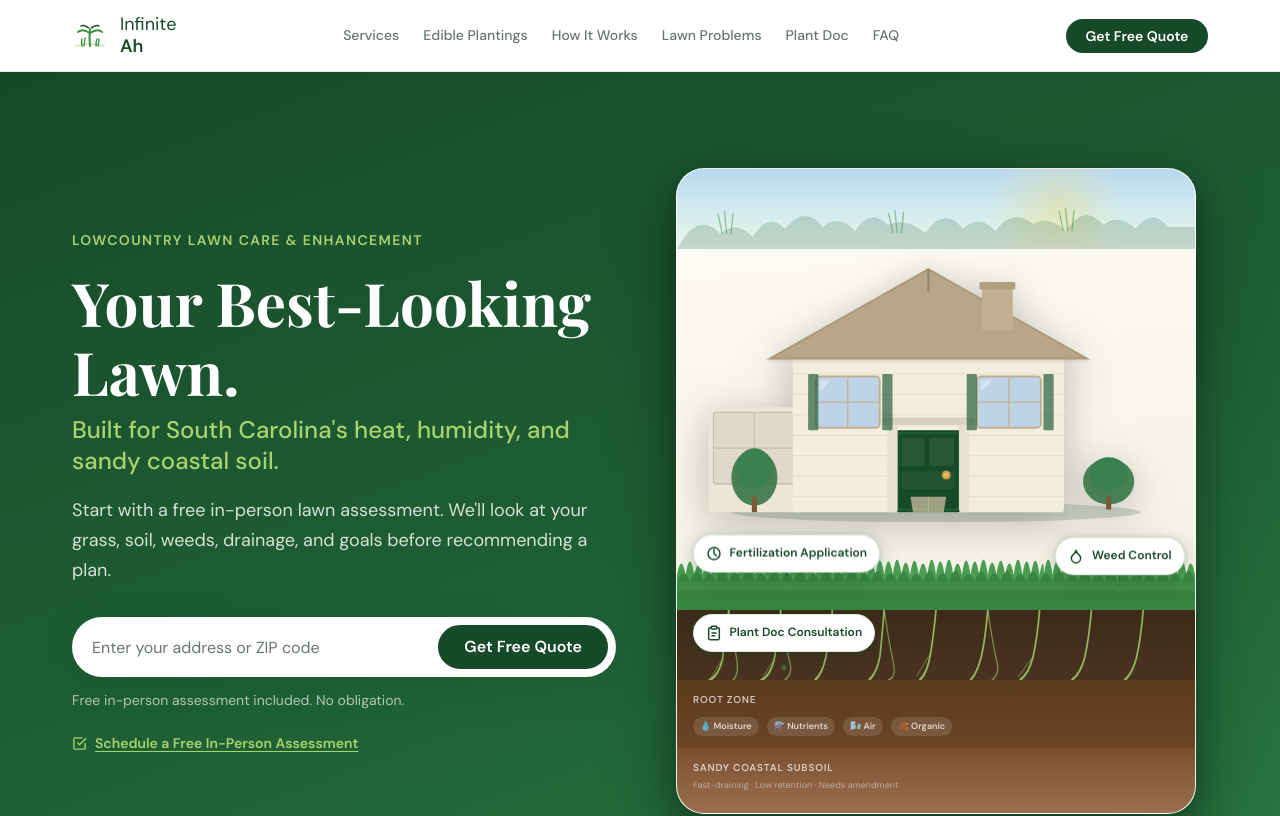
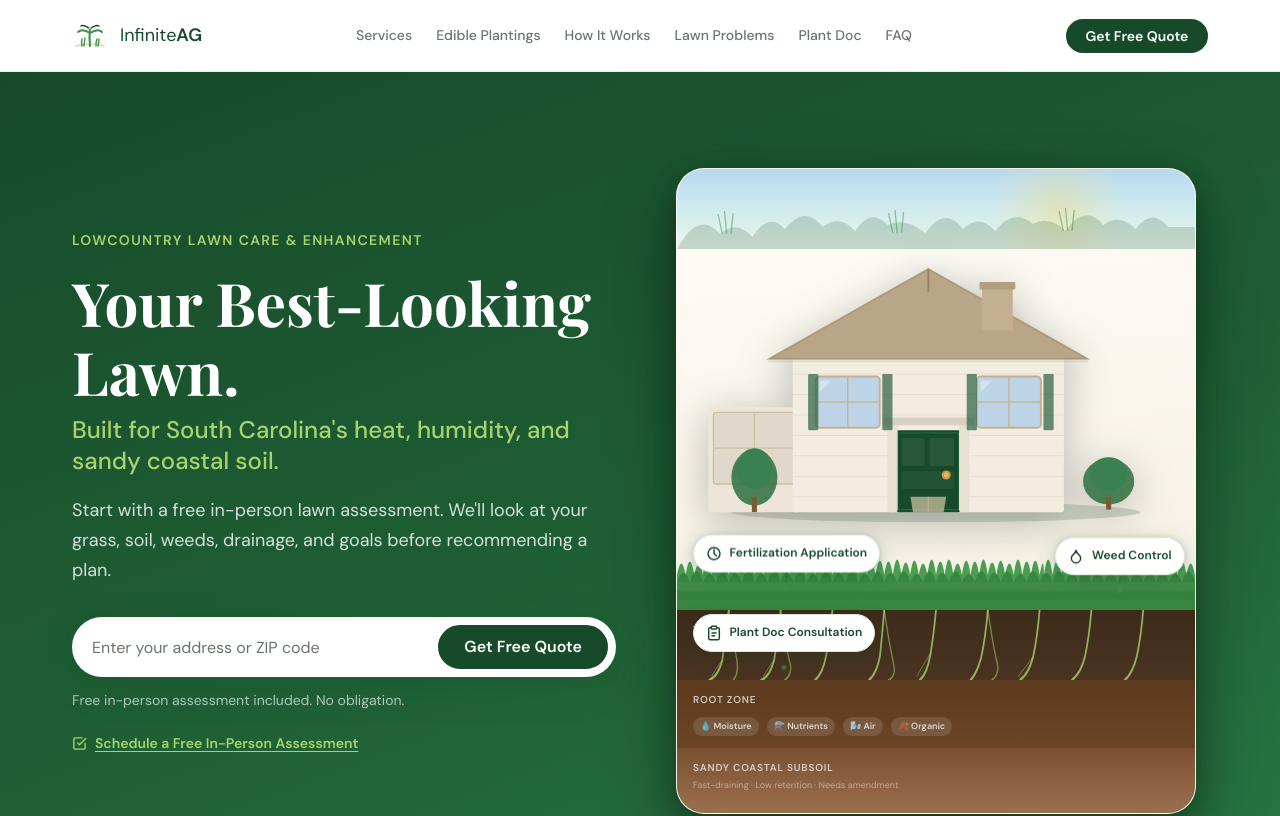
Before and after one commit to Pritham18/Infiniteag-website, a plain HTML site: page index.html in a window 1280 px wide. Shown: the top 816 px of the page. Drawn offline with nearby package versions, Linux system fonts and the light colour scheme.

Commit message:
Fix logo: remove display:block from strong, set InfiniteAG, prevent text wrap

```diff
--- a/index.html
+++ b/index.html
@@ -11,7 +11,7 @@
   <link rel="preconnect" href="https://fonts.googleapis.com" />
   <link rel="preconnect" href="https://fonts.gstatic.com" crossorigin />
   <link href="https://fonts.googleapis.com/css2?family=DM+Sans:ital,opsz,wght@0,9..40,300;0,9..40,400;0,9..40,500;0,9..40,600;1,9..40,400&family=Playfair+Display:wght@600;700&display=swap" rel="stylesheet" />
-  <link rel="stylesheet" href="styles.css?v=7" />
+  <link rel="stylesheet" href="styles.css?v=8" />
 </head>
 <body>
 
@@ -47,7 +47,7 @@
             <path d="M26 28 Q27 24 27 21" stroke="#3F8F46" stroke-width="1.4" stroke-linecap="round"/>
           </svg>
         </span>
-        <span class="logo-text">Infinite<strong>Ah</strong></span>
+        <span class="logo-text">Infinite<strong>AG</strong></span>
       </a>
 
       <nav class="main-nav" aria-label="Main navigation">
@@ -1419,7 +1419,7 @@
               <path d="M26 28 Q27 24 27 21" stroke="#3F8F46" stroke-width="1.4" stroke-linecap="round"/>
             </svg>
           </span>
-          <span class="logo-text">Infinite<strong>Ah</strong></span>
+          <span class="logo-text">Infinite<strong>AG</strong></span>
         </a>
         <p class="footer-tagline">Professional lawn care, landscaping, and seasonal enhancements<br/>for the Lowcountry, South Carolina.</p>
         <!-- Phone number will be added later -->
--- a/styles.css
+++ b/styles.css
@@ -121,9 +121,9 @@ p{color:var(--color-muted);max-width:65ch}
 .site-header{position:sticky;top:0;z-index:100;height:var(--header-h);background:rgba(255,255,255,.96);backdrop-filter:blur(10px);-webkit-backdrop-filter:blur(10px);border-bottom:1px solid var(--color-border);transition:box-shadow var(--dur-md) var(--ease)}
 .site-header.scrolled{box-shadow:var(--shadow-md)}
 .header-inner{display:flex;align-items:center;gap:var(--space-6);height:100%}
-.logo{display:flex;align-items:center;gap:var(--space-3);flex-shrink:0}
+.logo{display:flex;align-items:center;gap:var(--space-3);flex-shrink:0;white-space:nowrap}
 .logo-text{font-size:var(--text-md);font-weight:400;color:var(--color-primary);white-space:nowrap;line-height:1.2}
-.logo-text strong{font-weight:700;display:block}
+.logo-text strong{font-weight:700;display:inline}
 .logo--light .logo-text{color:var(--color-white)}
 .main-nav{flex:1;display:flex;justify-content:center}
 .main-nav ul{display:flex;gap:var(--space-6)}
```
